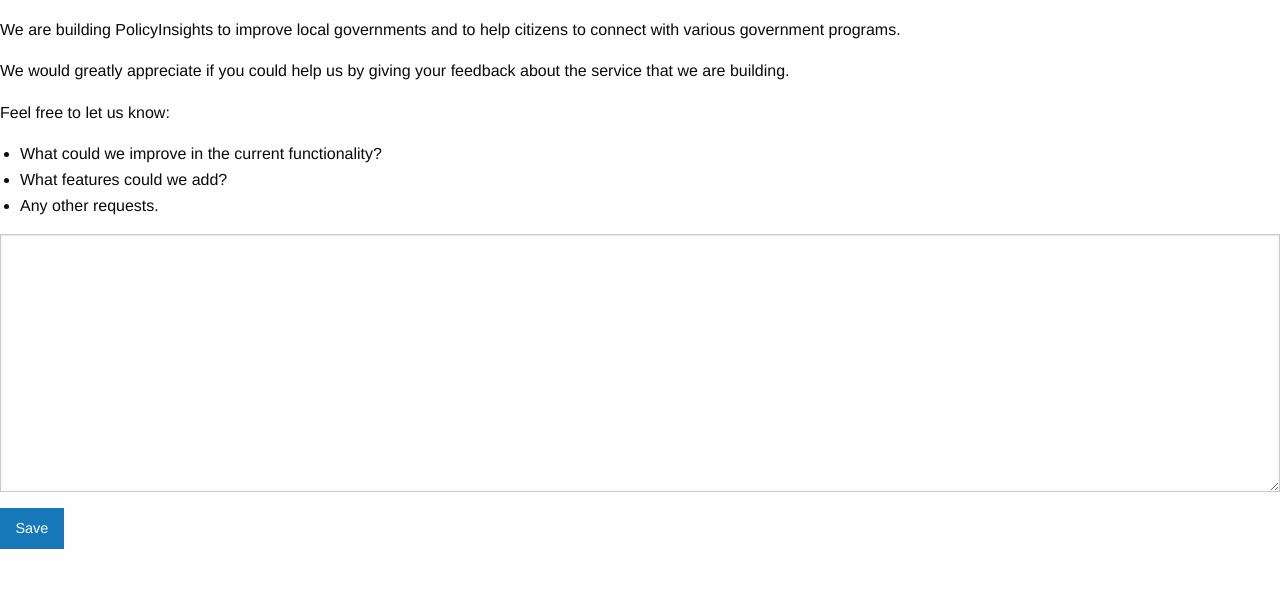
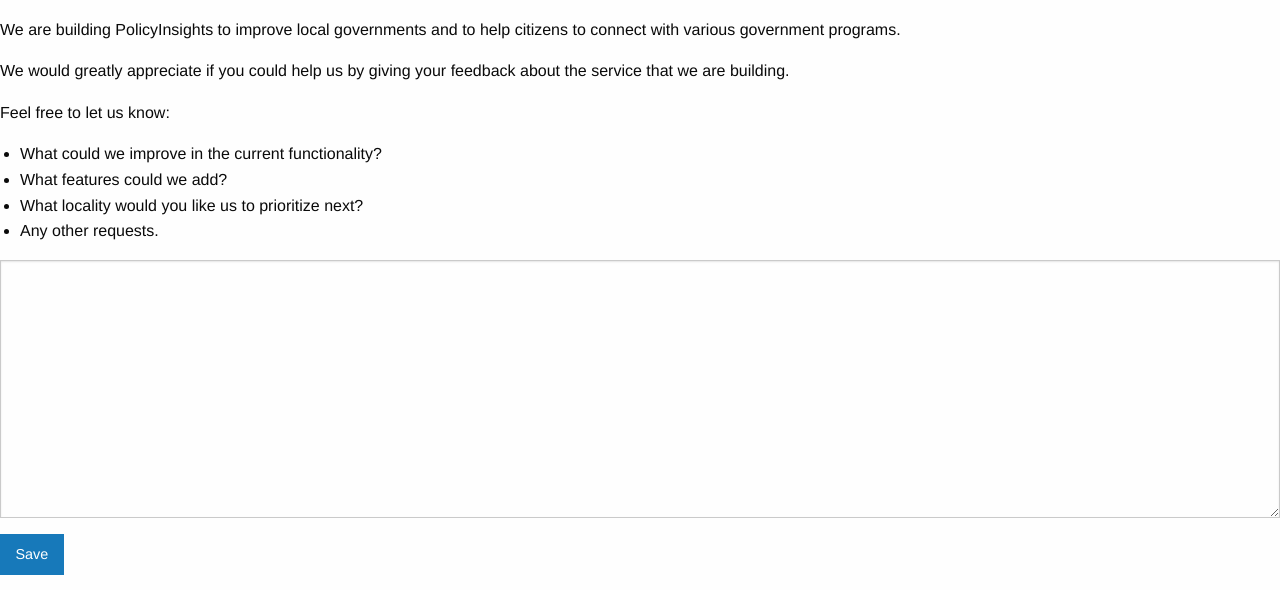
Before and after one commit to dudarev/policyinsights, a Django app: page /feedback/ in a window 1280 px wide. Shown: the part 137-727 px from the top of the page. Run offline with Django 3.2, Linux system fonts and the light colour scheme; some libraries are stand-ins or nearby versions.

Commit message:
One more question to feedback form

```diff
--- a/feedback/templates/feedback/feedback_form.html
+++ b/feedback/templates/feedback/feedback_form.html
@@ -17,6 +17,7 @@
     <ul>
         <li>What could we improve in the current functionality?</li>
         <li>What features could we add?</li>
+        <li>What locality would you like us to prioritize next?</li>
         <li>Any other requests.</li>
     </ul>
     </p>
```
